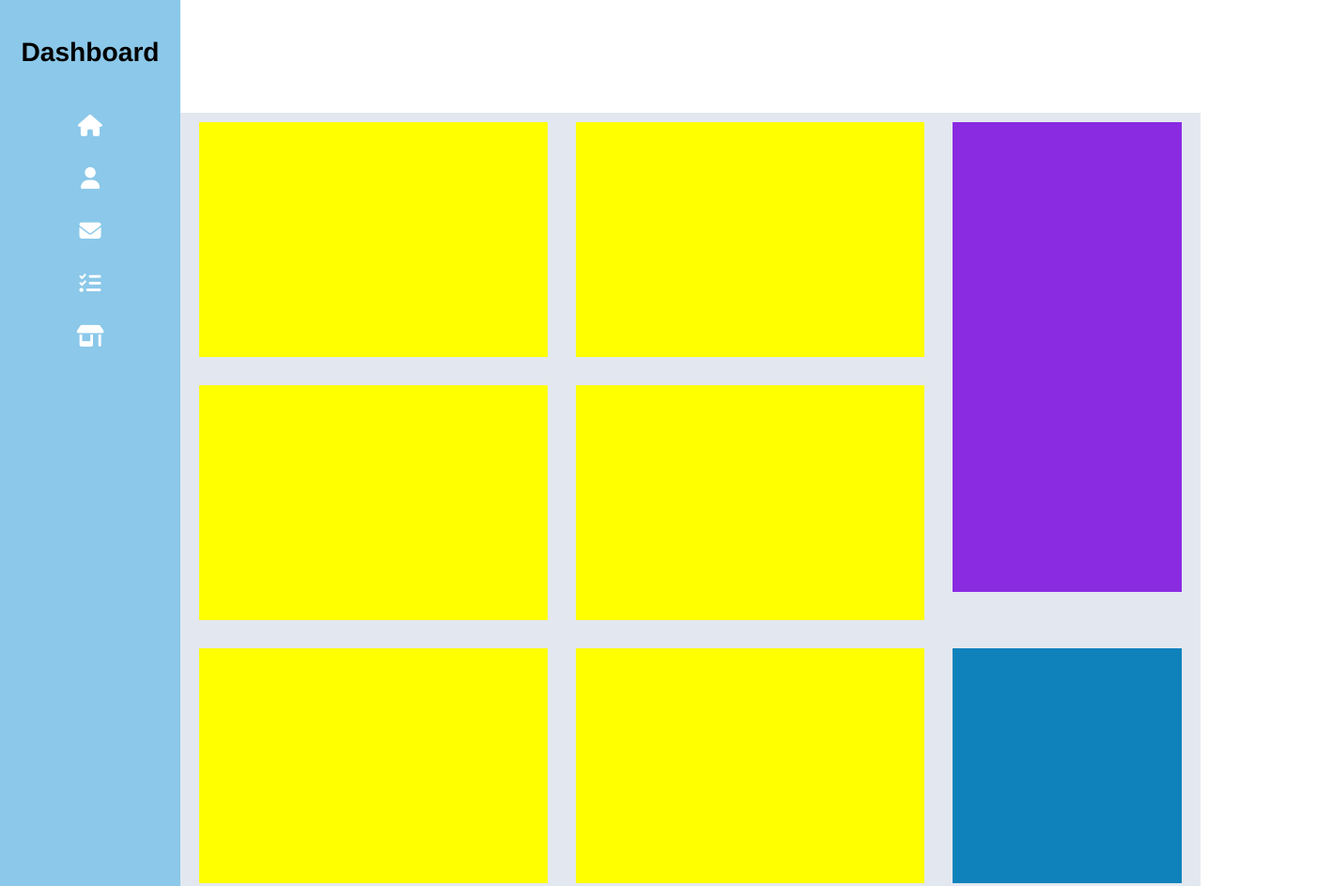
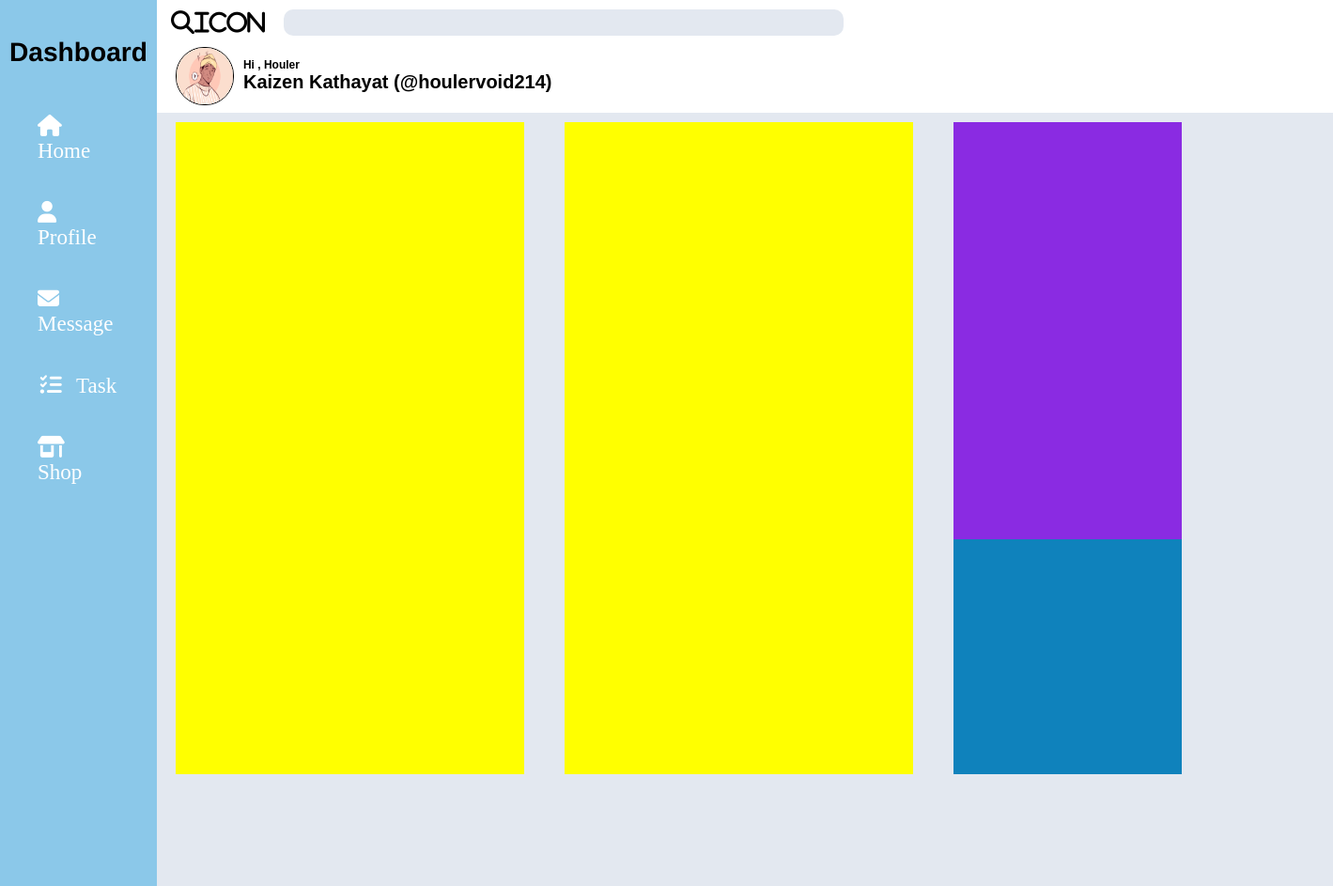
Before and after one commit to bhuwan214/DashBoard, a plain HTML site: page index.html in a window 1280 px wide. Shown: the top 943 px of the page at 94% size, 1419 px wide, since content can reach past the window. Drawn offline with Linux system fonts and the light colour scheme.

Commit message:
ALL well

```diff
--- a/index.html
+++ b/index.html
@@ -9,60 +9,75 @@
   <body>
     <div class="container">
       <div class="side">
-
-        <div ><h2>Dashboard</h2></div>
-       <div class="icons"> <a href="">
+        <div><h2>Dashboard</h2></div>
+        <div class="icons">
+          <a href="">
             <i class="fa-solid fa-house"></i>
-        <span>home</span> <br>
+            <span>home</span> <br />
           </a>
 
           <a href="">
             <i class="fa-solid fa-user"></i>
-        <span>profile</span> <br>
-
+            <span>profile</span> <br />
           </a>
 
           <a href="">
             <i class="fa-solid fa-envelope"></i>
-        <span>message</span> <br>
-
+            <span>message</span> <br />
           </a>
 
           <a href="">
             <i class="fa-solid fa-list-check"></i>
-        <span>task</span><br>
+            <span>task</span><br />
           </a>
 
           <a href="">
             <i class="fa-solid fa-shop"></i>
-        <span>shop</span> <br>
+            <span>shop</span> <br />
           </a>
         </div>
+      </div>
+      <div class="head-section">
 
+        <div class="search_bar">
+          <i class="fa-solid fa-magnifying-glass">icon</i>
+          <input type="search" />
         </div>
-      <div class="head-section"></div>
+
+        <div class="user_info">
+
+        <img src="profile_img.jpg" alt="profile_img"  class="profile_circle">
+            <div class="username">
+                <h4>Hi , Houler</h4>
+                <p>Kaizen Kathayat (@houlervoid214)</p>
+            </div>
+        </div>
+      </div>
       <div class="content">
+        <div class="project_container 1 sleep"> </div>
 
-        <div class="project_container sleep "></div>
+        <div class="project_container 2 sleep"></div>
 
-        <div class="project_container sleep "></div>
+        <div class="project_container 3 long1"></div>
 
-        <div class="project_container long1 "></div>
+        <div class="project_container 4 sleep"></div>
 
-        <div class="project_container sleep"></div>
+        <div class="project_container 5  sleep"></div>
 
-        <div class="project_container sleep "></div>
+        <div class="project_container  6 long2"></div>
 
-        <div class="project_container long2"></div>
+        <div class="project_container 7 sleep"></div>
 
-        <div class="project_container sleep "></div>
+        <div class="project_container 8 sleep"></div>
 
-        <div class="project_container sleep"></div>
 
 
 
     </div>
     </div>
-    <script src="https://kit.fontawesome.com/6a0ebd92fb.js" crossorigin="anonymous"></script>
+    <script
+      src="https://kit.fontawesome.com/6a0ebd92fb.js"
+      crossorigin="anonymous"
+    ></script>
   </body>
 </html>
--- a/style.css
+++ b/style.css
@@ -1,6 +1,7 @@
 *{
     padding: 0;
     margin: 0;
+
 
 }
 
@@ -16,11 +17,14 @@
 .container{
     /* background-color: rgb(106, 205, 205); */
     display: grid;
-    grid-template-columns: repeat(20,1fr);
+    grid-template-columns: repeat(23,1fr);
     grid-template-rows: repeat(20,1fr);
     gap: 0px;
+    width: 100vw;
     height: 1200px;
 }
+
+
 
 .side{
     background-color:#1992d480 ;
@@ -51,7 +55,7 @@ h2{
     display: flex;
     flex-direction: column;
     align-items: center;
-    gap: 30px;
+    gap: 40px;
 
 
 }
@@ -65,12 +69,60 @@ a{
 
 
 .head-section{
-    background-color: white;
 
-    grid-column: 4/20;
+    padding-top: 10px;
+    font-size:25px ;
+    grid-column: 4/24;
     grid-row: 1/3;
 
 
+}
+
+.search_bar{
+    display: flex;
+    gap: 20px;
+    padding:0 15px;
+    align-items: center;
+
+}
+
+/* Need to work on the search bar  ,search icon and search feild are bunddle together  */
+input{
+    background-color: #E3E8F0;
+    border: none;
+    border-radius: 10px;
+    width:55%;
+    height: 28px;
+
+}
+
+
+.user_info{
+    margin:10px  10px;
+    width: 700px;
+    height: 65px;
+    display: flex;
+    align-items: center;
+}
+
+.profile_circle{
+    width: 60px;
+    height: 60px;
+    margin:10px;
+    border-radius:30px;
+    border: solid black 1px;
+
+}
+
+h4{
+    font-size: 12px;
+    font-family: Arial, Helvetica, sans-serif;
+}
+
+p{
+    font-size: 20px;
+    font-weight: 600;
+    font-family: Arial, Helvetica, sans-serif;
 }
 
 .content{
@@ -78,8 +130,12 @@ a{
     grid-column: 4/20;
     grid-row:3/20;
     display: grid;
-grid-template-columns: repeat(3, 1fr);
-grid-template-rows:repeat(5,1fr) ;
+/* grid-template-columns: repeat(3, 1fr);
+grid-template-rows:repeat(2,1fr) ; */
+grid-template-columns: 30vw 30vw 30vw ;
+grid-template-rows: 15vw 15vw 15vw;
+
+
 grid-gap: 30px;
 padding: 10px 20px ;
 width: fit-content;
@@ -87,6 +143,8 @@ width: fit-content;
 }
 
 .project_container{
+    /* grid-row:  4fr;
+    grid-column: 3fr;  */
 
     width:19vw;
     height: 250px;
@@ -115,6 +173,6 @@ width: fit-content;
 
 }
 
-span{
+/* span{
     display: none;
-}
+} */
```
Also changed, not shown: 0a8aabf317c10cd92c8524dc09826176.jpg (added), image_processing20220104-27456-7v5wm.jpg (added), original-e45d64f17d751c023f241dea1837c995.jpg (added), profile_img.jpg (added). Lines whose indentation alone changed are shown as unchanged.
